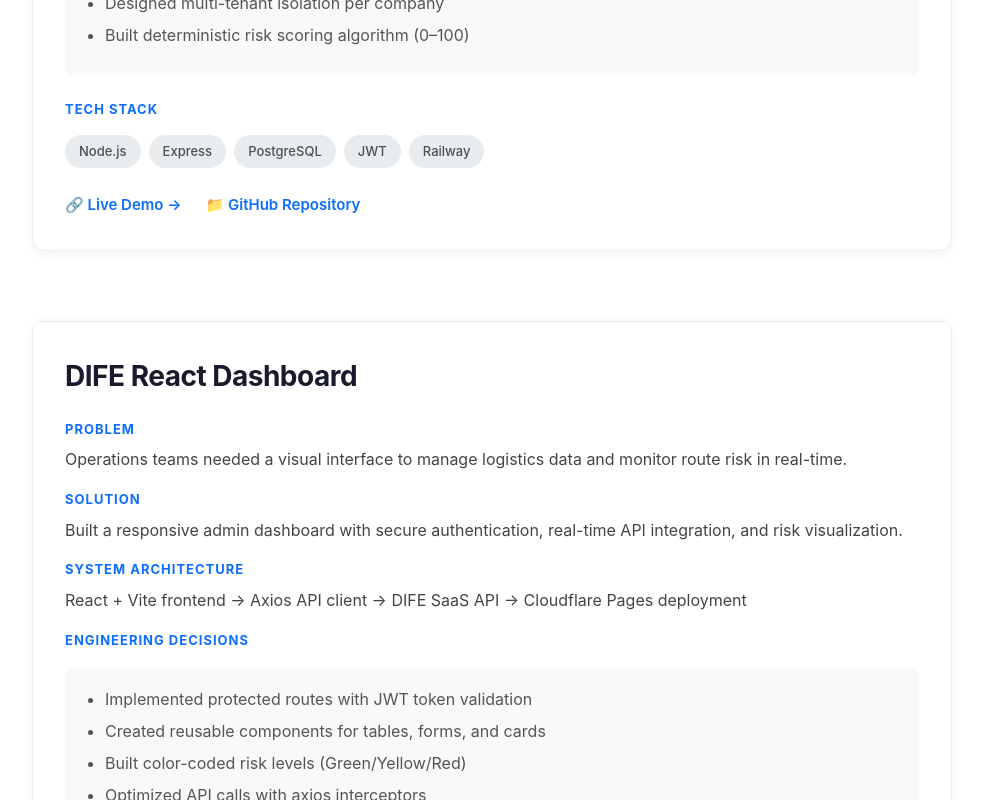
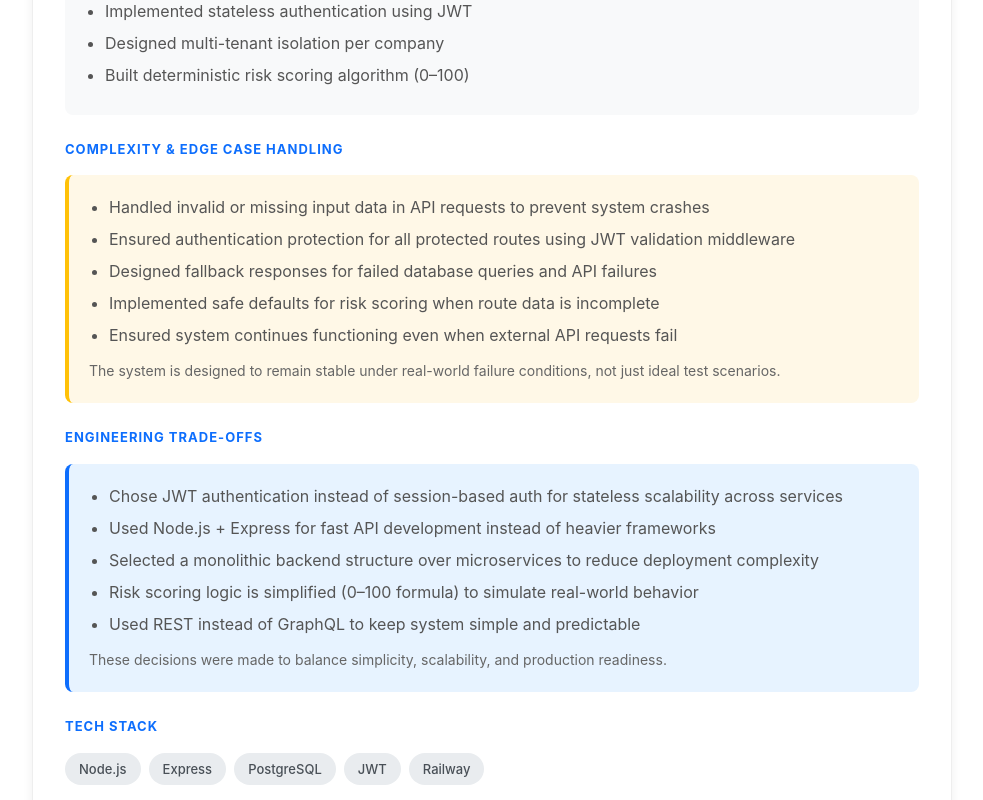
Before and after one commit to dikeojoifeanyi001-hub/doi-henry-portfolio, a React (Vite) app: page /projects in a window 1280 px wide. Shown: the part 700-1500 px from the top of the page, without its empty margins (148-1131 px from the left). Built offline with nearby package versions, Linux system fonts and the light colour scheme.

Commit message:
Elite portfolio upgrade: CTO-gap sections - Edge Cases, Trade-offs, Reliability Thinking, Visual Hierarchy

```diff
--- a/src/index.css
+++ b/src/index.css
@@ -11,16 +11,48 @@
   line-height: 1.6;
 }
 
-h1, h2, h3 {
-  letter-spacing: -0.02em;
-}
-
 h1 {
-  letter-spacing: -0.02em;
+  font-size: 48px;
+  font-weight: 800;
+  letter-spacing: -1px;
+  margin-bottom: 16px;
 }
 
 h2 {
-  letter-spacing: -0.01em;
+  font-size: 28px;
+  font-weight: 700;
+  margin-top: 40px;
+  margin-bottom: 16px;
+  letter-spacing: -0.5px;
+}
+
+h3 {
+  font-size: 20px;
+  font-weight: 700;
+  margin-top: 30px;
+  margin-bottom: 12px;
+}
+
+p {
+  font-size: 16px;
+  line-height: 1.7;
+  color: #333;
+  margin-bottom: 16px;
+}
+
+div {
+  margin-bottom: 0;
+}
+
+ul {
+  padding-left: 20px;
+  line-height: 1.8;
+  margin-bottom: 16px;
+}
+
+li {
+  margin-bottom: 8px;
+  color: #444;
 }
 
 a {
@@ -33,11 +65,6 @@
 a:hover {
   opacity: 0.7;
   text-decoration: underline;
-}
-
-/* Spacing utility */
-div {
-  margin-bottom: 0;
 }
 
 /* Container max-width for readability */
--- a/src/pages/Home.jsx
+++ b/src/pages/Home.jsx
@@ -61,6 +61,14 @@
     borderLeft: "4px solid #0d6efd"
   };
 
+  const reliabilityBoxStyle = {
+    backgroundColor: "#fff8e7",
+    padding: "32px",
+    borderRadius: "12px",
+    marginBottom: "60px",
+    borderLeft: "4px solid #ffc107"
+  };
+
   const listStyle = {
     paddingLeft: "20px",
     lineHeight: "1.8",
@@ -78,7 +86,6 @@
 
   return (
     <div style={containerStyle}>
-      {/* ELITE HERO SECTION */}
       <div style={heroStyle}>
         <h1 style={nameStyle}>D.O.I Henry</h1>
         <h2 style={titleStyle}>Software Engineer — Backend Systems • SaaS Architecture • Automation Engineering</h2>
@@ -95,7 +102,6 @@
         </div>
       </div>
 
-      {/* ARCHITECTURE LAYER SECTION - ELITE SIGNAL */}
       <h2 style={sectionTitleStyle}>System Architecture Thinking</h2>
       <div style={architectureBoxStyle}>
         <p style={{ fontSize: "16px", lineHeight: "1.6", marginBottom: "16px" }}>
@@ -111,7 +117,23 @@
         </p>
       </div>
 
-      {/* ENGINEERING SIGNAL FOOTER */}
+      <h2 style={sectionTitleStyle}>System Reliability Thinking</h2>
+      <div style={reliabilityBoxStyle}>
+        <p style={{ fontSize: "16px", lineHeight: "1.6", marginBottom: "16px" }}>
+          I design systems with failure in mind, not just success cases.
+        </p>
+        <ul style={listStyle}>
+          <li>API endpoints validate all incoming data before processing</li>
+          <li>System prevents unauthorized access using middleware-based authentication</li>
+          <li>External API failures do not crash the application</li>
+          <li>Database operations are structured to avoid inconsistent states</li>
+          <li>Frontend handles loading, error, and empty states gracefully</li>
+        </ul>
+        <p style={{ fontSize: "16px", lineHeight: "1.6", marginBottom: 0 }}>
+          The system is designed to remain stable under real-world failure conditions.
+        </p>
+      </div>
+
       <div style={footerStyle}>
         <h3 style={{ fontSize: "22px", marginBottom: "16px" }}>Open to Software Engineering Roles</h3>
         <p style={{ marginBottom: "16px", color: "#555" }}>
--- a/src/pages/Projects.jsx
+++ b/src/pages/Projects.jsx
@@ -11,6 +11,20 @@
       "Built deterministic risk scoring algorithm (0–100)"
     ],
     tech: ["Node.js", "Express", "PostgreSQL", "JWT", "Railway"],
+    edgeCases: [
+      "Handled invalid or missing input data in API requests to prevent system crashes",
+      "Ensured authentication protection for all protected routes using JWT validation middleware",
+      "Designed fallback responses for failed database queries and API failures",
+      "Implemented safe defaults for risk scoring when route data is incomplete",
+      "Ensured system continues functioning even when external API requests fail"
+    ],
+    tradeoffs: [
+      "Chose JWT authentication instead of session-based auth for stateless scalability across services",
+      "Used Node.js + Express for fast API development instead of heavier frameworks",
+      "Selected a monolithic backend structure over microservices to reduce deployment complexity",
+      "Risk scoring logic is simplified (0–100 formula) to simulate real-world behavior",
+      "Used REST instead of GraphQL to keep system simple and predictable"
+    ],
     live: "https://dife-saas-api-production.up.railway.app",
     github: "https://github.com/dikeojoifeanyi001-hub/dife-saas-api"
   },
@@ -26,6 +40,20 @@
       "Optimized API calls with axios interceptors"
     ],
     tech: ["React", "Vite", "Axios", "React Router", "Cloudflare Pages"],
+    edgeCases: [
+      "Handled API request failures with user-friendly error messages",
+      "Implemented loading states for all async operations",
+      "Displayed empty states when no drivers or routes exist",
+      "Managed token expiration with automatic logout redirect",
+      "Gracefully handled network disconnections during API calls"
+    ],
+    tradeoffs: [
+      "Chose React over Vue/Angular for ecosystem maturity and component reusability",
+      "Used Vite instead of Create React App for faster build times",
+      "Selected Axios over fetch for built-in interceptors",
+      "Used client-side routing instead of server-side for faster navigation",
+      "Simplified state management with React hooks instead of Redux"
+    ],
     live: "https://dife-dashboard.pages.dev",
     github: "https://github.com/dikeojoifeanyi001-hub/dife-dashboard"
   },
@@ -41,6 +69,20 @@
       "Added structured logging for observability"
     ],
     tech: ["Cloudflare Workers", "Cron Jobs", "Fetch API", "GitHub Actions"],
+    edgeCases: [
+      "Handled API authentication failures with proper error logging",
+      "Implemented retry logic for transient network failures",
+      "Ensured cron jobs don't overlap or run concurrently",
+      "Added timeout handling for slow API responses",
+      "Designed graceful degradation when database is unavailable"
+    ],
+    tradeoffs: [
+      "Chose Cloudflare Workers over AWS Lambda for simpler deployment",
+      "Used cron triggers instead of real-time events to reduce complexity",
+      "Selected JSON logging over structured logging for simplicity",
+      "Implemented manual debug endpoint instead of full monitoring dashboard",
+      "Used polling (cron) instead of webhooks to avoid external infrastructure"
+    ],
     live: "https://dife-automation.dikeojo-ifeanyi001.workers.dev/run-jobs",
     github: "https://github.com/dikeojoifeanyi001-hub/dife-automation"
   }
@@ -119,6 +161,24 @@
     marginBottom: "24px"
   };
 
+  const edgeCasesStyle = {
+    backgroundColor: "#fff8e7",
+    padding: "20px",
+    borderRadius: "8px",
+    marginTop: "16px",
+    marginBottom: "24px",
+    borderLeft: "4px solid #ffc107"
+  };
+
+  const tradeoffsStyle = {
+    backgroundColor: "#e7f3ff",
+    padding: "20px",
+    borderRadius: "8px",
+    marginTop: "16px",
+    marginBottom: "24px",
+    borderLeft: "4px solid #0d6efd"
+  };
+
   const linkStyle = {
     color: "#0d6efd",
     textDecoration: "none",
@@ -153,6 +213,30 @@
             </ul>
           </div>
 
+          <div style={sectionLabelStyle}>Complexity & Edge Case Handling</div>
+          <div style={edgeCasesStyle}>
+            <ul style={{ margin: 0, paddingLeft: "20px" }}>
+              {project.edgeCases.map((edgeCase, i) => (
+                <li key={i} style={{ marginBottom: "8px", color: "#555", lineHeight: "1.5" }}>{edgeCase}</li>
+              ))}
+            </ul>
+            <p style={{ marginTop: "12px", marginBottom: 0, fontSize: "14px", color: "#666" }}>
+              The system is designed to remain stable under real-world failure conditions, not just ideal test scenarios.
+            </p>
+          </div>
+
+          <div style={sectionLabelStyle}>Engineering Trade-offs</div>
+          <div style={tradeoffsStyle}>
+            <ul style={{ margin: 0, paddingLeft: "20px" }}>
+              {project.tradeoffs.map((tradeoff, i) => (
+                <li key={i} style={{ marginBottom: "8px", color: "#555", lineHeight: "1.5" }}>{tradeoff}</li>
+              ))}
+            </ul>
+            <p style={{ marginTop: "12px", marginBottom: 0, fontSize: "14px", color: "#666" }}>
+              These decisions were made to balance simplicity, scalability, and production readiness.
+            </p>
+          </div>
+
           <div style={sectionLabelStyle}>Tech Stack</div>
           <div style={techStyle}>
             {project.tech.map((tech, i) => (
```
